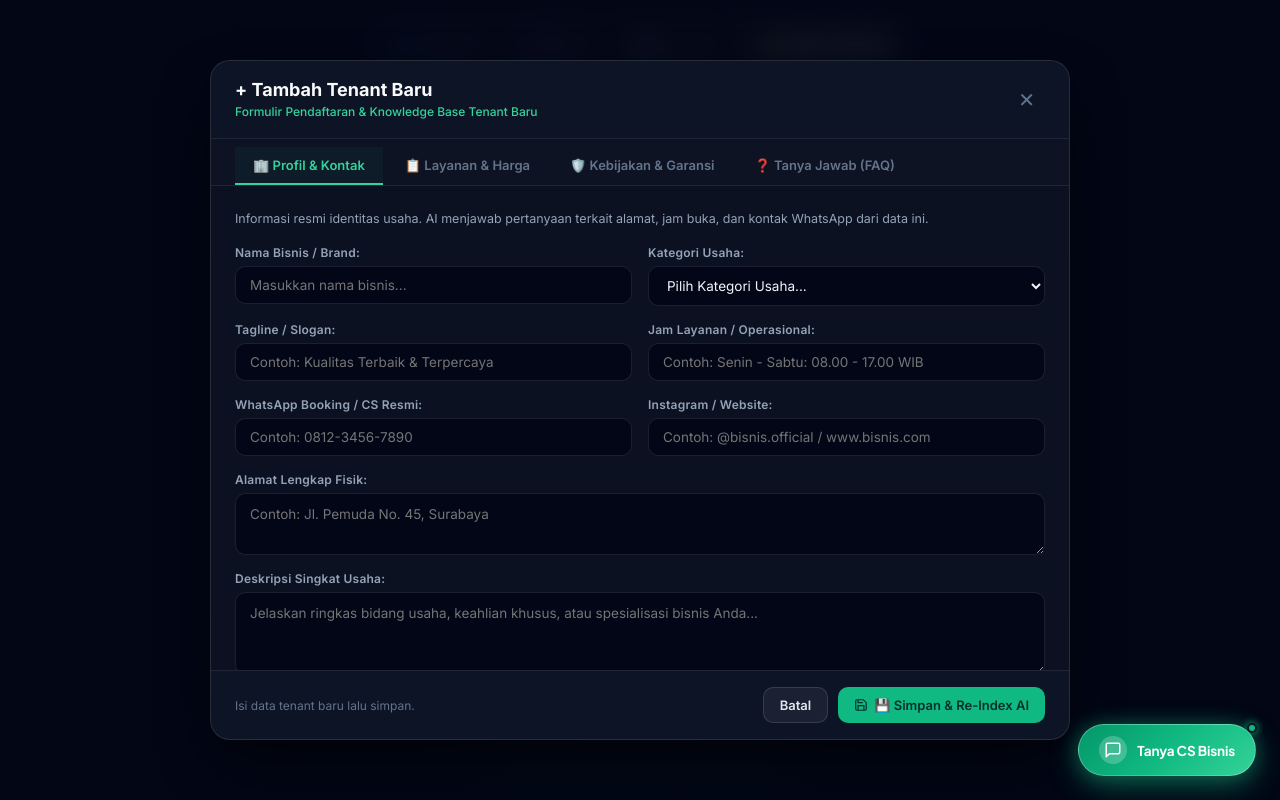
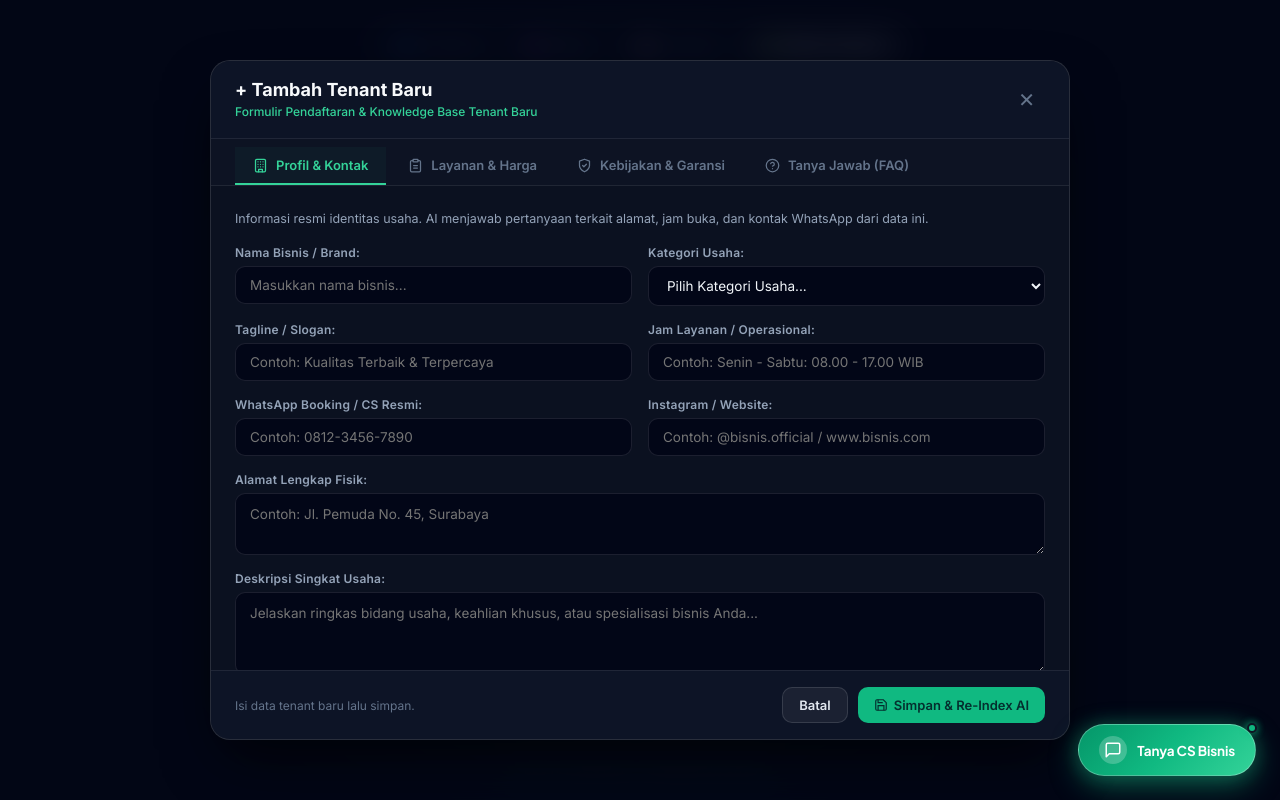
Before and after one commit to Pak-D-Kingdom/AI-Assistant-DKreasi, a plain HTML site: page widget/webia_tenant.html in a window 1280 px wide. Both pictures are taken after a click on the button "+ Tambah Tenant Baru". Drawn offline with Linux system fonts and the light colour scheme; no server answers; a web font is replaced by a local one.

Commit message:
style: replace tab emojis with svg icons in knowledge modal

```diff
--- a/widget/webia_tenant.html
+++ b/widget/webia_tenant.html
@@ -349,6 +349,14 @@
             cursor: pointer;
             transition: all 0.2s;
             white-space: nowrap;
+            display: inline-flex;
+            align-items: center;
+            gap: 8px;
+        }
+
+        .editor-tab-btn svg {
+            flex-shrink: 0;
+            transition: color 0.2s;
         }
 
         .editor-tab-btn:hover {
@@ -610,7 +618,7 @@
     </header>
 
     <main class="main">
-        <div class="eyebrow">CLIENT WEBSITE · TIER L4 MULTI-TENANT</div>
+        <div class="eyebrow">CLIENT WEBSITE · TIER L4</div>
         <h1>WEBIA TENANT</h1>
         <p class="subtitle">AI Business Chatbot & Dedicated Knowledge Engine</p>
 
@@ -652,10 +660,46 @@
             </div>
 
             <div class="modal-tabs">
-                <button type="button" class="editor-tab-btn active" data-target="paneProfil">🏢 Profil & Kontak</button>
-                <button type="button" class="editor-tab-btn" data-target="paneLayanan">📋 Layanan & Harga</button>
-                <button type="button" class="editor-tab-btn" data-target="paneKebijakan">🛡️ Kebijakan & Garansi</button>
-                <button type="button" class="editor-tab-btn" data-target="paneFaq">❓ Tanya Jawab (FAQ)</button>
+                <button type="button" class="editor-tab-btn active" data-target="paneProfil">
+                    <svg width="15" height="15" viewBox="0 0 24 24" fill="none" stroke="currentColor" stroke-width="2" stroke-linecap="round" stroke-linejoin="round">
+                        <rect x="4" y="2" width="16" height="20" rx="2" ry="2"></rect>
+                        <path d="M9 22v-4h6v4"></path>
+                        <path d="M8 6h.01"></path>
+                        <path d="M16 6h.01"></path>
+                        <path d="M12 6h.01"></path>
+                        <path d="M12 10h.01"></path>
+                        <path d="M12 14h.01"></path>
+                        <path d="M16 10h.01"></path>
+                        <path d="M16 14h.01"></path>
+                        <path d="M8 10h.01"></path>
+                        <path d="M8 14h.01"></path>
+                    </svg>
+                    Profil & Kontak
+                </button>
+                <button type="button" class="editor-tab-btn" data-target="paneLayanan">
+                    <svg width="15" height="15" viewBox="0 0 24 24" fill="none" stroke="currentColor" stroke-width="2" stroke-linecap="round" stroke-linejoin="round">
+                        <path d="M16 4h2a2 2 0 0 1 2 2v14a2 2 0 0 1-2 2H6a2 2 0 0 1-2-2V6a2 2 0 0 1 2-2h2"></path>
+                        <rect x="8" y="2" width="8" height="4" rx="1" ry="1"></rect>
+                        <path d="M9 12h6"></path>
+                        <path d="M9 16h6"></path>
+                    </svg>
+                    Layanan & Harga
+                </button>
+                <button type="button" class="editor-tab-btn" data-target="paneKebijakan">
+                    <svg width="15" height="15" viewBox="0 0 24 24" fill="none" stroke="currentColor" stroke-width="2" stroke-linecap="round" stroke-linejoin="round">
+                        <path d="M12 22s8-4 8-10V5l-8-3-8 3v7c0 6 8 10 8 10z"></path>
+                        <path d="M9 12l2 2 4-4"></path>
+                    </svg>
+                    Kebijakan & Garansi
+                </button>
+                <button type="button" class="editor-tab-btn" data-target="paneFaq">
+                    <svg width="15" height="15" viewBox="0 0 24 24" fill="none" stroke="currentColor" stroke-width="2" stroke-linecap="round" stroke-linejoin="round">
+                        <circle cx="12" cy="12" r="10"></circle>
+                        <path d="M9.09 9a3 3 0 0 1 5.83 1c0 2-3 3-3 3"></path>
+                        <line x1="12" y1="17" x2="12.01" y2="17"></line>
+                    </svg>
+                    Tanya Jawab (FAQ)
+                </button>
             </div>
 
             <div class="modal-body">
@@ -776,7 +820,7 @@
                             <polyline points="17 21 17 13 7 13 7 21"></polyline>
                             <polyline points="7 3 7 8 15 8"></polyline>
                         </svg>
-                        💾 Simpan & Re-Index AI
+                        Simpan & Re-Index AI
                     </button>
                 </div>
             </div>
```
